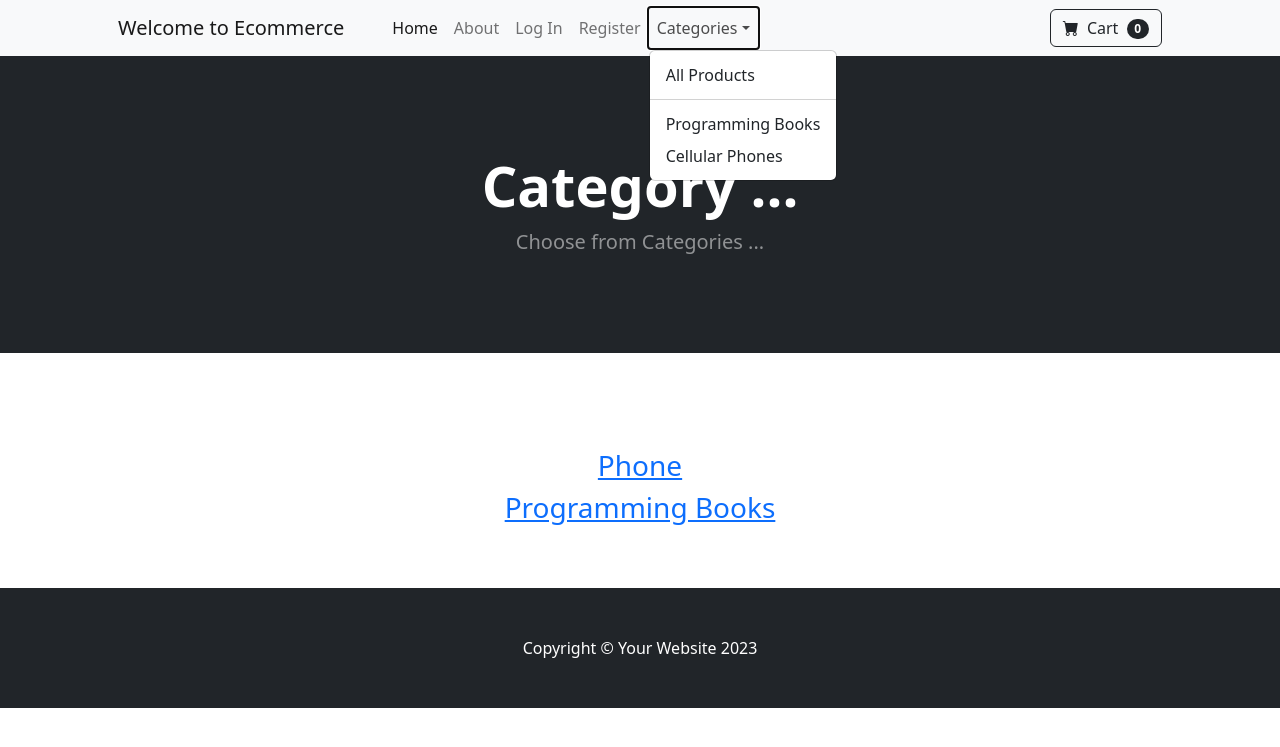
After one commit to Ndimangwa/ecommerce, a Django app: page /categoty_summary/ in a window 1280 px wide, after a click on "Categories". The commit adds this page. Shown: the top 747 px of the page. Run offline with Django 5.2, Linux system fonts and the light colour scheme; data comes from the database, SQL or seed files in the repository; both versions use the stored data as it was after the commit; some libraries are stand-ins or nearby versions.

Commit message:
category_summary

```diff
--- a/cart/cart.py
+++ b/cart/cart.py
@@ -53,3 +53,23 @@ class Cart():
     def get_quants(self):
         quantities = self.cart
         return quantities
+
+    def get_total(self):
+        #Get product ids
+        product_ids = self.cart.keys()
+        #Lookup products
+        products = Product.objects.filter(id__in=product_ids)
+        #quantities
+        quantities = self.cart
+        #start total
+        total = 0
+        #key, value
+        for key, value in quantities.items():
+            #to make search in object, value is quantity
+            # {'4':5, '1':7}
+            key = int(key)
+            for product in products:
+                if product.id == key:
+                    price = product.sale_price if product.is_sale else product.price
+                    total += price * value
+        return total
--- a/cart/views.py
+++ b/cart/views.py
@@ -12,10 +12,13 @@ def cart_summary(request):
     cart_products = cart.get_prods()
     #get quantities
     quantities = cart.get_quants();
+    #get totals
+    totals = cart.get_total()
     #preparing data
     context = {
         'cart_products' : cart_products,
         'quantities' : quantities,
+        'totals': totals,
     }
     return render(request, 'cart/cart_summary.html', context)
 
--- a/store/urls.py
+++ b/store/urls.py
@@ -11,4 +11,5 @@ urlpatterns = [
     path('register/', views.register_user, name='register'),
     path('product/<int:pk>/', views.product, name='product'),
     path('category/<str:foo>/', views.category, name='category'),
+    path('categoty_summary/', views.category_summary, name='category_summary'),
 ]
--- a/store/views.py
+++ b/store/views.py
@@ -61,8 +61,10 @@ def category(request, foo):
     #Replace the - with ' '
     foo = foo.replace('-', ' ')
     try:
+        # get return one item only
         category = Category.objects.get(name=foo)
-        products = Product.objects.get(category=category)
+        # filter returns multiple items
+        products = Product.objects.filter(category=category)
         context = {
             'products': products,
             'category': category,
@@ -71,3 +73,10 @@ def category(request, foo):
     except:
         messages.success(request, ('Category does not exists'))
         return redirect('store:home')
+
+def category_summary(request):
+    categories = Category.objects.all()
+    context = {
+        'categories': categories,
+    }
+    return render(request, 'category_summary.html', context)
--- a/templates/cart/cart_summary.html
+++ b/templates/cart/cart_summary.html
@@ -77,6 +77,9 @@
     </div>
     <!--End : Card-->
     {% endfor %}
+    <!--Handling Total-->
+    <h3>Total : ${{ totals }}</h3>
+    <br/><br/><br/>
     {% else %}
     <br /><br /><br /><br />
     <div class="alert alert-warning" role="alert">
--- /dev/null
+++ b/templates/category_summary.html
@@ -0,0 +1,23 @@
+{% extends 'base.html' %}
+{% block content %}
+<!-- Header-->
+<header class="bg-dark py-5">
+    <div class="container px-4 px-lg-5 my-5">
+        <div class="text-center text-white">
+            <h1 class="display-4 fw-bolder">Category ...</h1>
+            <p class="lead fw-normal text-white-50 mb-0">Choose from Categories ...</p>
+        </div>
+    </div>
+</header>
+<!--Section-->
+<!-- Section-->
+<section class="py-5">
+    <div class="container px-4 px-lg-5 mt-5 text-center">
+        <p align="justify">
+            {% for category in categories %}
+                <h3><a href="{% url 'store:category' category %}">{{ category }}</a></h3>
+            {% endfor %}
+        </p>
+    </div>
+</section>
+    {% endblock %}
--- a/templates/navbar.html
+++ b/templates/navbar.html
@@ -15,7 +15,7 @@
                 <li class="nav-item dropdown">
                     <a class="nav-link dropdown-toggle" id="navbarDropdown" href="#" role="button" data-bs-toggle="dropdown" aria-expanded="false">Categories</a>
                     <ul class="dropdown-menu" aria-labelledby="navbarDropdown">
-                        <li><a class="dropdown-item" href="{% url 'store:home' %}">All Products</a></li>
+                        <li><a class="dropdown-item" href="{% url 'store:category_summary' %}">All Products</a></li>
                         <li><hr class="dropdown-divider" /></li>
                         <li><a class="dropdown-item" href="{% url 'store:category' 'Programming-Books' %}">Programming Books</a></li>
                         <li><a class="dropdown-item" href="{% url 'store:category' 'Phone' %}">Cellular Phones</a></li>
```
Also changed, not shown: db.sqlite3.
